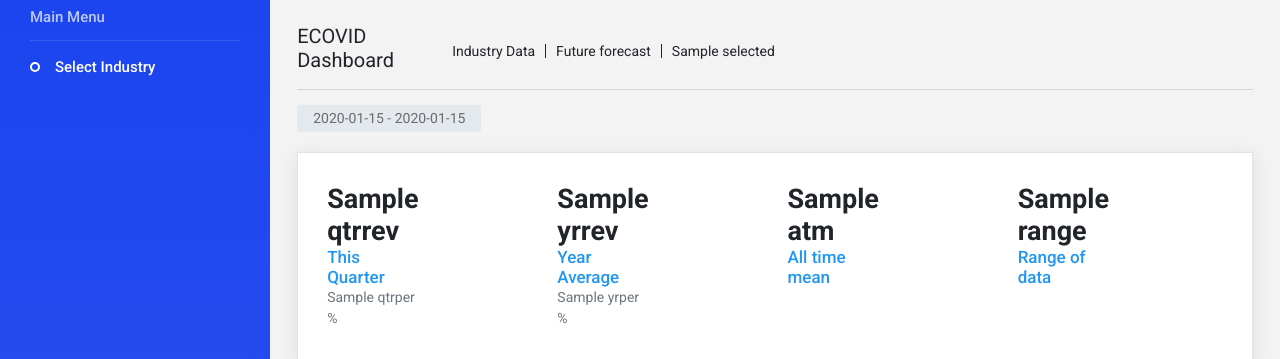
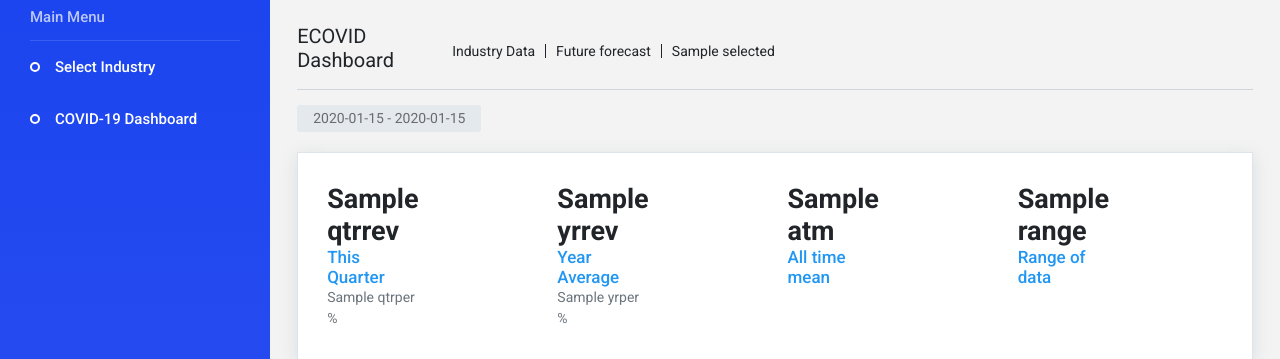
Before and after one commit to Mudit-Bagora/ECOVID_Dashboard, a Django app: template template/index.html in a window 1280 px wide. Shown: the part 63-422 px from the top of the page. Run offline with Django 3.2, Linux system fonts and the light colour scheme; the template is opened without the code that fills it: most values are stand-ins (such as "Sample title", 1, 10 or a date in 2020); some libraries are stand-ins or nearby versions.

Commit message:
procfile

```diff
--- a/template/index.html
+++ b/template/index.html
@@ -64,6 +64,13 @@
 
                 </ul>
               </div>
+            </li>
+
+            <li class="nav-item active">
+              <a class="nav-link" href="http://india-cov-19.herokuapp.com/" aria-expanded="true">
+                <i class="menu-icon typcn typcn-shopping-bag"></i>
+                <span class="menu-title">COVID-19 Dashboard</span>
+              </a>
             </li>
 
           </ul>
```
Also changed, not shown: requirements.txt (+124 -6 lines).
